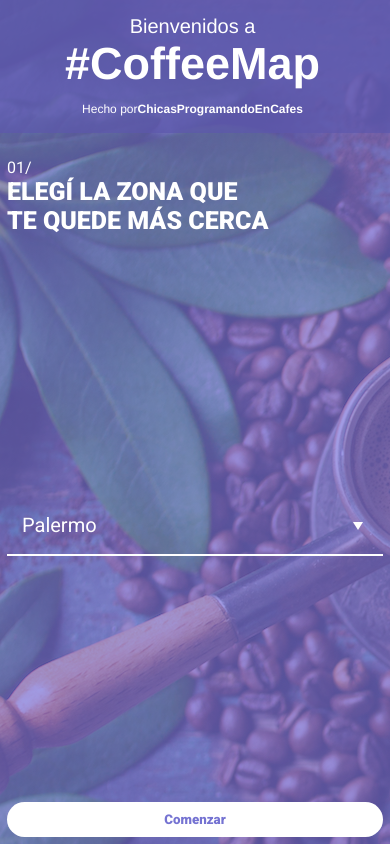
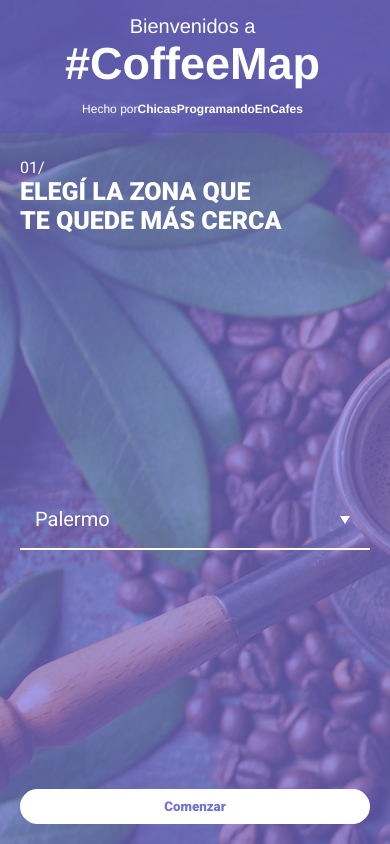
Before and after one commit to chicasprogramando/coffeemap, a Vue app: page / in a window 390 px wide. Built offline with nearby package versions, Linux system fonts and the light colour scheme.

Commit message:
VisualIntro-flex

```diff
--- a/src/pages/VisualIntro/VisualIntro.vue
+++ b/src/pages/VisualIntro/VisualIntro.vue
@@ -104,7 +104,7 @@ export default {
 }
 .downbackground{
   justify-content: space-between;
-  padding: 25px 7px 7px 7px;
+  padding: 25px 20px 20px 20px;
   display:flex;
   flex-direction: column;
 
@@ -146,16 +146,21 @@ export default {
     background-color: rgba(93,87,173,0.7);
     width: 100%;
     box-sizing: border-box;
+    flex-grow: 0;
+
   }
   .downbackground{
     box-sizing: border-box;
     height: 100%;
+    width: 100%;
   }
   .wrapper2{
     justify-content: flex-start;
   }
   .container{
     height: 100%;
+    flex-grow: 1;
+    display:flex;
   }
 }
 </style>
```
